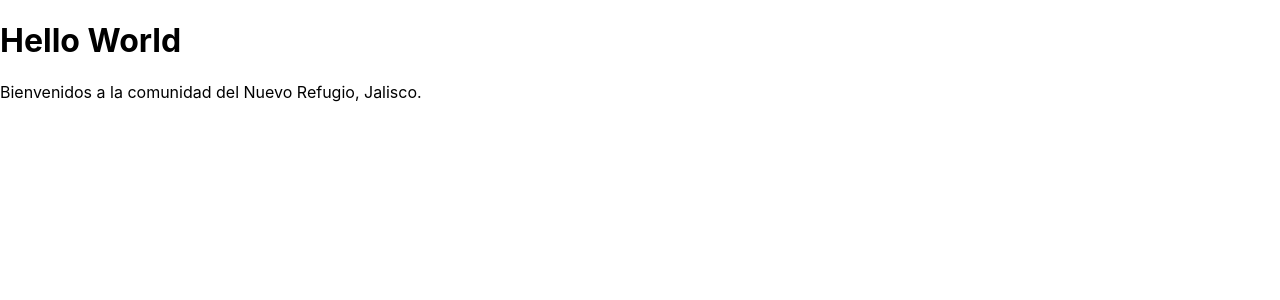
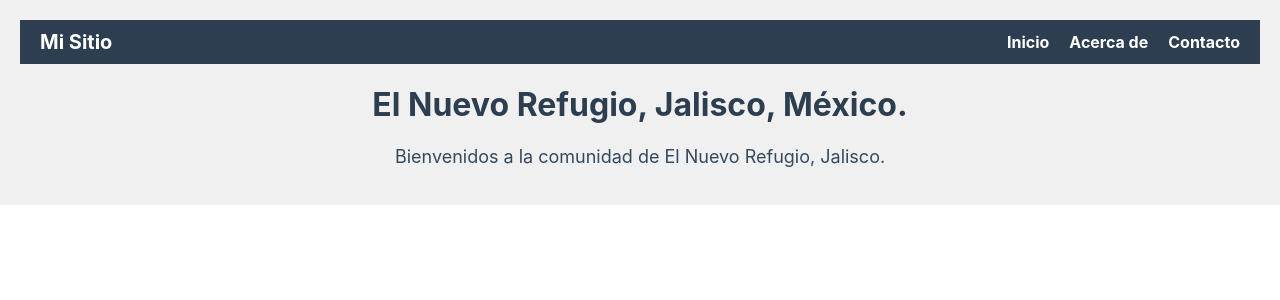
Before and after one commit to Alexav3/refugio, a React (Create React App) app: page / in a window 1280 px wide. Shown: the top 300 px of the page. Built offline with nearby package versions, Linux system fonts and the light colour scheme.

Commit message:
Mensaje_bienvenida+navbar

```diff
--- /dev/null
+++ b/src/App.css
@@ -0,0 +1,14 @@
+.app-container {
+  text-align: center;
+  padding: 20px;
+  background-color: #f0f0f0;
+}
+
+h1 {
+  color: #2c3e50;
+}
+
+p {
+  font-size: 18px;
+  color: #34495e;
+}
--- a/src/App.js
+++ b/src/App.js
@@ -1,10 +1,13 @@
 import React from "react";
+import "./App.css";
+import Navbar from "./Navbar";
 
 function App() {
   return (
-    <div>
-      <h1>Hello World</h1>
-      <p>Bienvenidos a la comunidad del Nuevo Refugio, Jalisco.</p>
+    <div className="app-container">
+      <Navbar /> {/* 👈 use it here */}
+      <h1>El Nuevo Refugio, Jalisco, México.</h1>
+      <p>Bienvenidos a la comunidad de El Nuevo Refugio, Jalisco.</p>
     </div>
   );
 }
--- /dev/null
+++ b/src/Navbar.css
@@ -0,0 +1,30 @@
+.navbar {
+  background-color: #2c3e50;
+  padding: 10px 20px;
+}
+
+.navbar-container {
+  display: flex;
+  justify-content: space-between;
+  align-items: center;
+}
+
+.logo {
+  color: white;
+  font-weight: bold;
+  font-size: 20px;
+}
+
+.navbar-menu {
+  list-style: none;
+  display: flex;
+  gap: 20px;
+  margin: 0;
+  padding: 0;
+}
+
+.navbar-menu li a {
+  color: white;
+  text-decoration: none;
+  font-weight: bold;
+}
--- /dev/null
+++ b/src/Navbar.js
@@ -0,0 +1,26 @@
+// src/Navbar.js
+import React from "react";
+import "./Navbar.css"; // optional if you want separate styles
+
+function Navbar() {
+  return (
+    <nav className="navbar">
+      <div className="navbar-container">
+        <div className="logo">Mi Sitio</div>
+        <ul className="navbar-menu">
+          <li>
+            <a href="/">Inicio</a>
+          </li>
+          <li>
+            <a href="/about">Acerca de</a>
+          </li>
+          <li>
+            <a href="/contact">Contacto</a>
+          </li>
+        </ul>
+      </div>
+    </nav>
+  );
+}
+
+export default Navbar;
```
